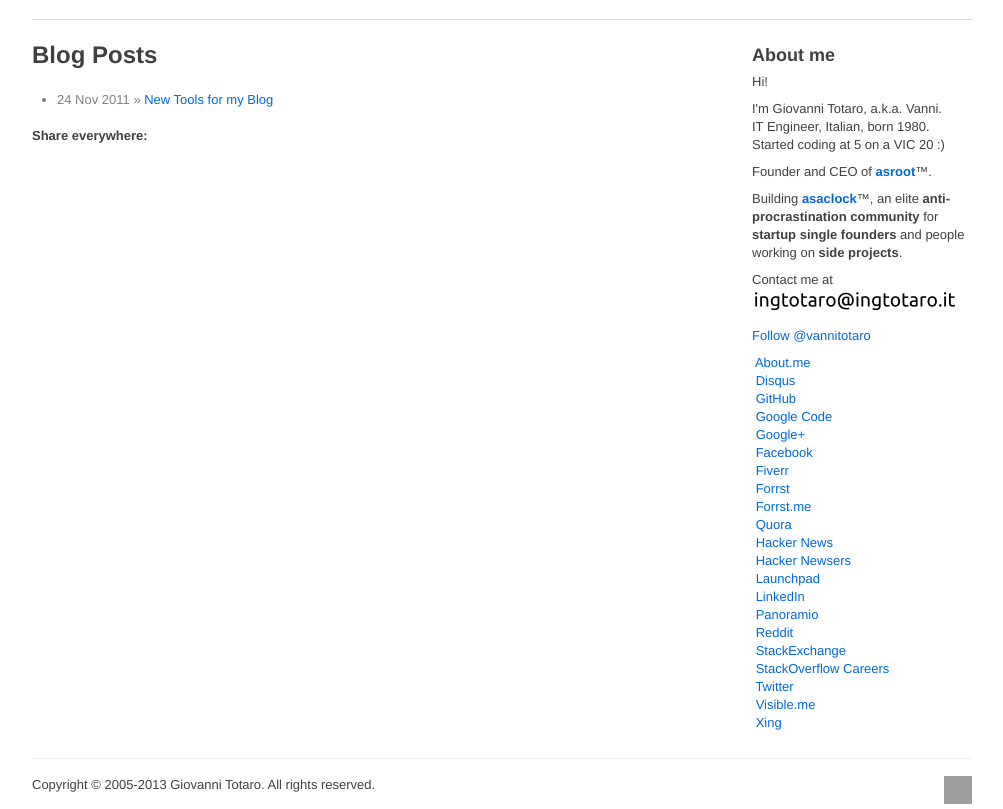
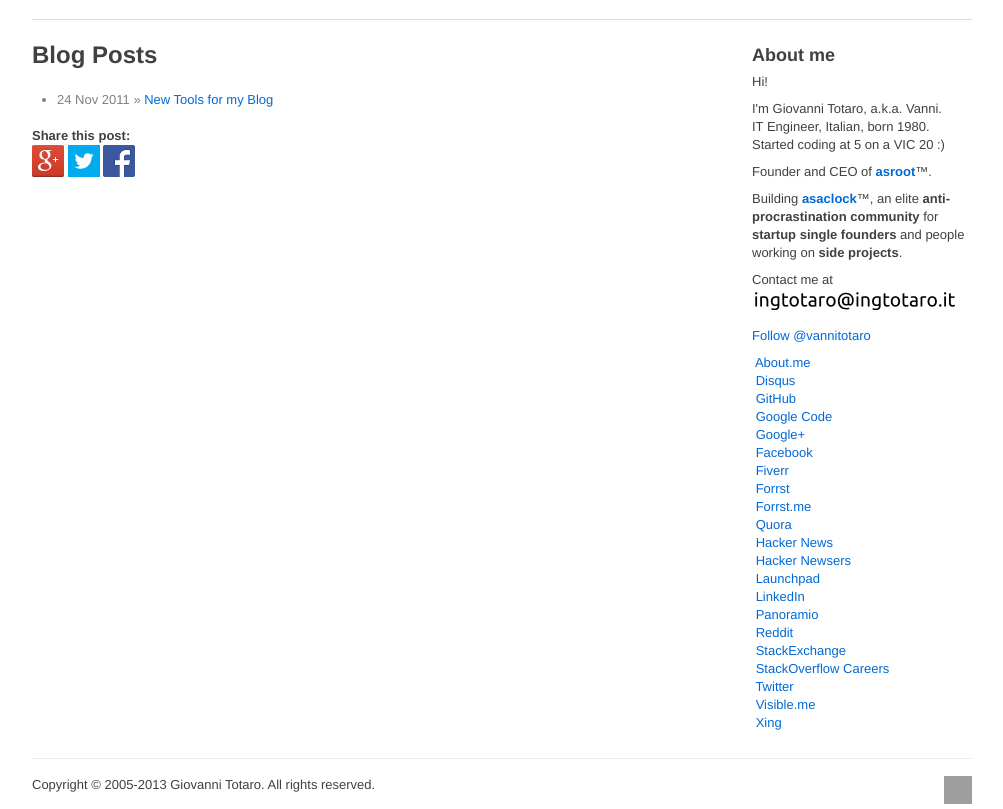
Before and after one commit to vannitotaro/vannitotaro.github.com, a Jekyll site: the page built from index.html, in a window 1280 px wide and 1007 px high, cut to the strip 198-1007 px from the top of the window. Shown: the whole strip, without its empty margins (138-1141 px from the left). Built offline with Jekyll 4.4.1, drawn with Linux system fonts in a browser that asks for light colours; Markdown is read by kramdown in place of the engine named in the settings; comment, search, counter and statistics services are not loaded; grey boxes are pictures that could not be loaded.

Commit message:
Remove AddThis, add simple share buttons

```diff
--- a/_config.yml
+++ b/_config.yml
@@ -5,3 +5,4 @@ pygments: true
 
 # My Jekyll options
 markdown: redcarpet
+url: http://www.ingtotaro.it
--- a/_includes/addthis.html
+++ /dev/null
@@ -1,10 +0,0 @@
-<strong>Share everywhere:</strong>
-<div class="addthis_toolbox addthis_default_style addthis_32x32_style">
-<a class="addthis_button_preferred_1"></a>
-<a class="addthis_button_preferred_2"></a>
-<a class="addthis_button_preferred_3"></a>
-<a class="addthis_button_preferred_4"></a>
-<a class="addthis_button_compact"></a>
-<a class="addthis_counter addthis_bubble_style"></a>
-</div>
-<script type="text/javascript" src="http://s7.addthis.com/js/250/addthis_widget.js#pubid=ra-4ecee3da5129e451"></script>
--- /dev/null
+++ b/_includes/share.html
@@ -0,0 +1,10 @@
+<div>
+  {% capture post_encoded_url %}{{ site.url | cgi_escape }}{{ page.url | cgi_escape }}{% endcapture %}
+  <strong>Share this {% if page.url == '/index.html' %}blog{% else %}post{% endif %}:</strong><br>
+  <a href="https://plus.google.com/share?url={{ post_encoded_url }}"
+     target="_blank"><img src="/img/gplus.png" alt="Share this post on Google+"></a>
+  <a href="https://twitter.com/intent/tweet?url={{ post_encoded_url }}&via=vannitotaro&text={{ page.title | cgi_escape }}&related=asaclock"
+     target="_blank"><img src="/img/twitter.png" alt="Share this post on Twitter"></a>
+  <a href="https://www.facebook.com/sharer/sharer.php?u={{ post_encoded_url }}"
+     target="_blank"><img src="/img/facebook.png" alt="Share this post on Facebook"></a>
+</div>
--- a/_layouts/post.html
+++ b/_layouts/post.html
@@ -9,6 +9,6 @@ layout: default
 
 {{ content }}
 
-{% include addthis.html %}
+{% include share.html %}
 
 {% include disqus.html %}
--- a/index.html
+++ b/index.html
@@ -13,4 +13,5 @@ title: Vanni Totaro's Blog
     </li>
   {% endfor %}
 </ul>
-{% include addthis.html %}
+
+{% include share.html %}
```
Also changed, not shown: img/facebook.png (added), img/gplus.png (added), img/twitter.png (added).
